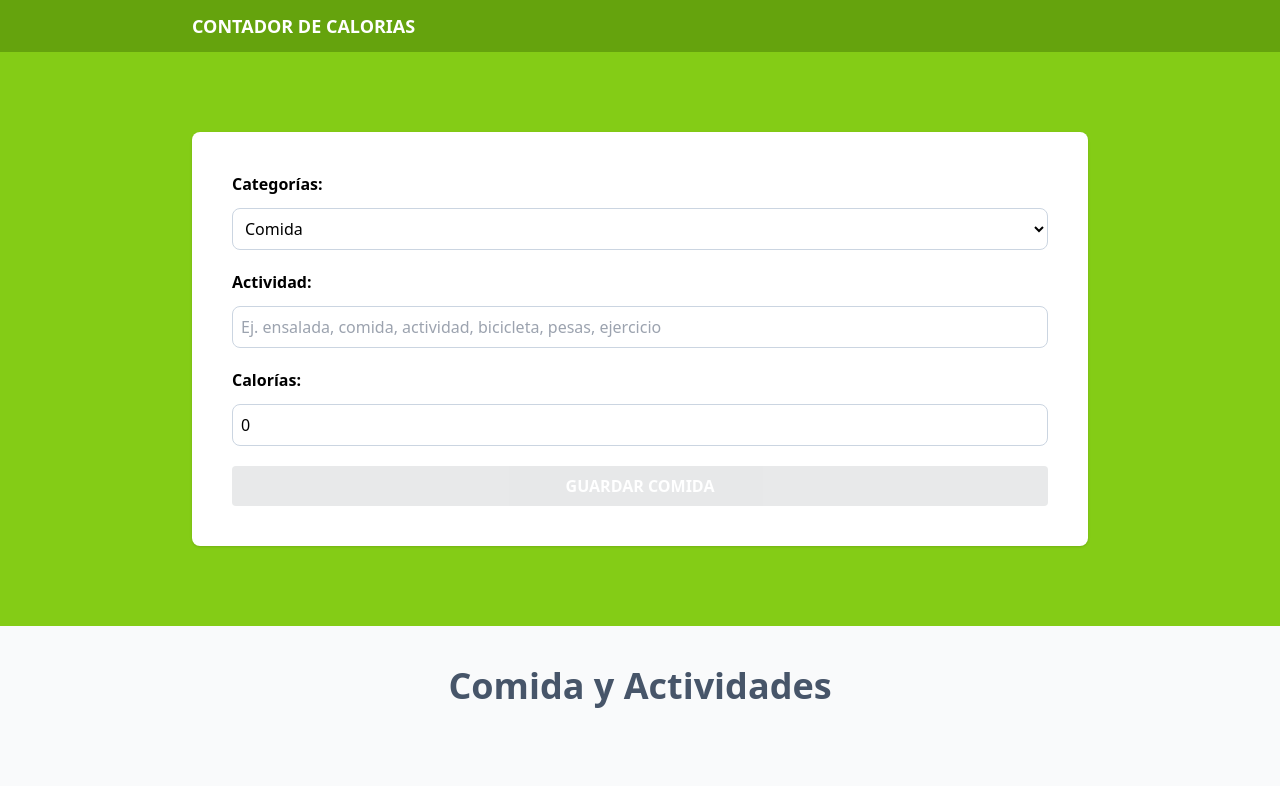
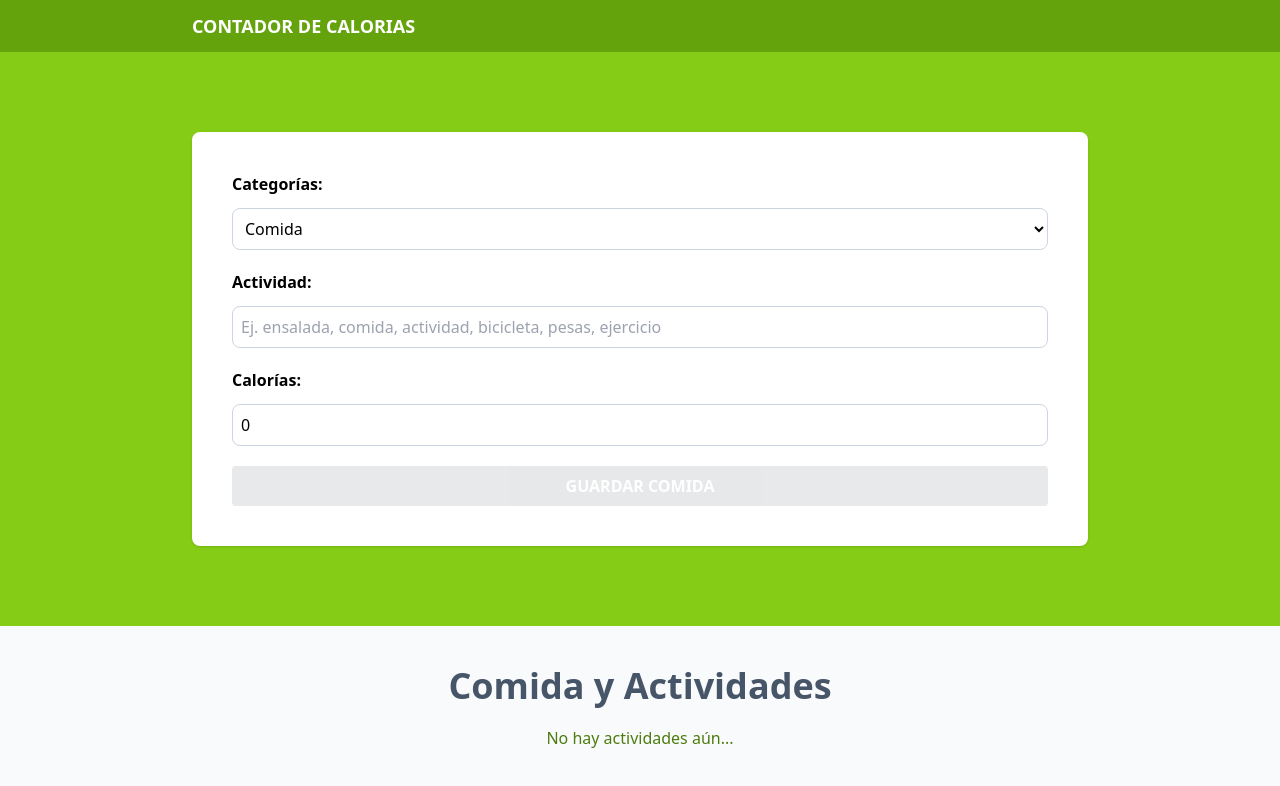
Before and after one commit to JP-GS/calorie_tracker, a React (Vite) app: page / in a window 1280 px wide. Shown: the top 786 px of the page. Built offline with nearby package versions, Linux system fonts and the light colour scheme.

Commit message:
mostrar un mensaje cuando el listado de actividades esté vacío

```diff
--- a/src/components/ActivityList.tsx
+++ b/src/components/ActivityList.tsx
@@ -11,13 +11,18 @@
 
 export default function ActivityList({activities, dispatch} : ActivityListProps) {
 
-    const categoryName = useMemo(() => (category : Activity['category']) => categories.map( cat => cat.id === category ? cat.name : ''  ) , [categories])
+    const categoryName = useMemo(() => (category : Activity['category']) => categories.map( cat => cat.id === category ? cat.name : ''  ) , [activities])
+
+    const isEmptyActivities = useMemo(() => activities.length === 0, [activities])
 
   return (
     <>
         <h2 className="text-4xl font-bold text-slate-600 text-center">Comida y Actividades</h2>
 
-        {activities.map(activity => (
+        {isEmptyActivities ?
+            <p className="text-center my-5 text-lime-700">No hay actividades aún...</p> :
+
+            activities.map(activity => (
             <div key={activity.id} className="px-5 py-10 flex justify-between bg-white mt-5">
 
                 <div className="space-y-2 relative">
```
